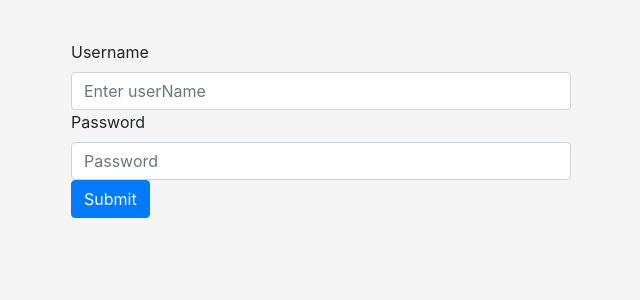
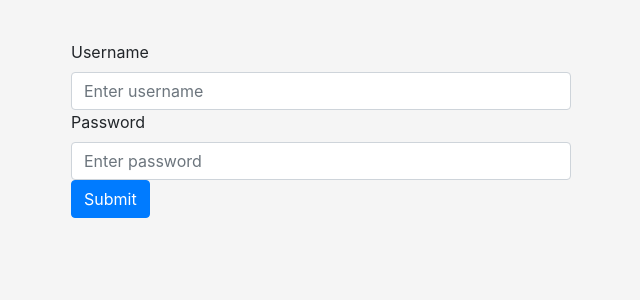
Before and after one commit to Akhmadjon-dev/error-handling-react-form, a React (Create React App) app: page / in a window 1280 px wide. Shown: the top 300 px of the page, without its empty margins (319-959 px from the left). Built offline with nearby package versions, Linux system fonts and the light colour scheme.

Commit message:
input component added and initial setup done

```diff
--- a/src/components/form.js
+++ b/src/components/form.js
@@ -1,9 +1,13 @@
 import React, { Component } from "react";
 import { Form, Button } from "react-bootstrap";
+import Input from "./input";
 
 export default class FormComponent extends Component {
   state = {
     account: { username: "", password: "" },
+    errors: {
+      // username: "Username is required.",
+    },
   };
 
   /// input handler
@@ -14,32 +18,38 @@ export default class FormComponent extends Component {
     this.setState({ account });
   };
 
+  validate = () => {
+    return { username: "username is requird" };
+  };
+
   // handling form submit
   handleSubmit = (e) => {
     e.preventDefault();
+
+    const errors = this.validate();
+    this.setState({ errors });
+    if (errors) return;
     console.log("submitted");
   };
   render() {
     console.log(this.state.account);
+    const { account } = this.state;
     return (
       <div className="form">
         <Form onSubmit={this.handleSubmit}>
-          <Form.Label>Username</Form.Label>
-          <input
+          <Input
+            label="Username"
+            type="name"
+            handleChange={this.handleChange}
+            value={account.username}
             name="username"
-            className="form-control"
-            onChange={this.handleChange}
-            type="name"
-            placeholder="Enter userName"
           />
-
-          <Form.Label>Password</Form.Label>
-          <input
+          <Input
+            label="Password"
+            type="password"
+            handleChange={this.handleChange}
+            value={account.password}
             name="password"
-            className="form-control"
-            onChange={this.handleChange}
-            type="password"
-            placeholder="Password"
           />
 
           <Button variant="primary" type="submit">
--- /dev/null
+++ b/src/components/input.js
@@ -0,0 +1,20 @@
+import React from "react";
+import { Form } from "react-bootstrap";
+
+const Input = ({ label, name, handleChange, type, value }) => {
+  return (
+    <div>
+      <Form.Label>{label}</Form.Label>
+      <input
+        name={name}
+        className="form-control"
+        onChange={handleChange}
+        value={value}
+        type={type}
+        placeholder={`Enter ${name}`}
+      />
+    </div>
+  );
+};
+
+export default Input;
```
